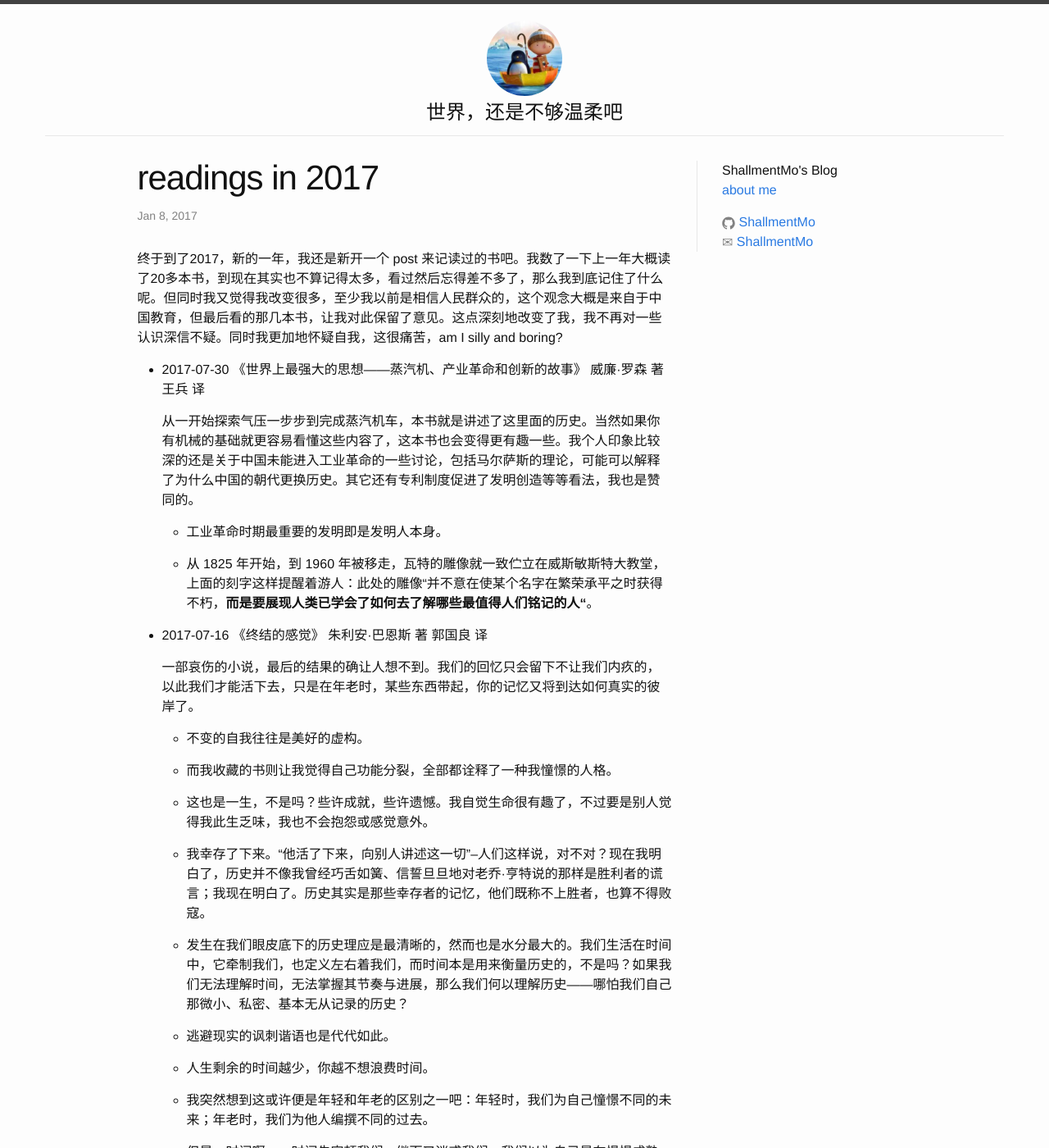
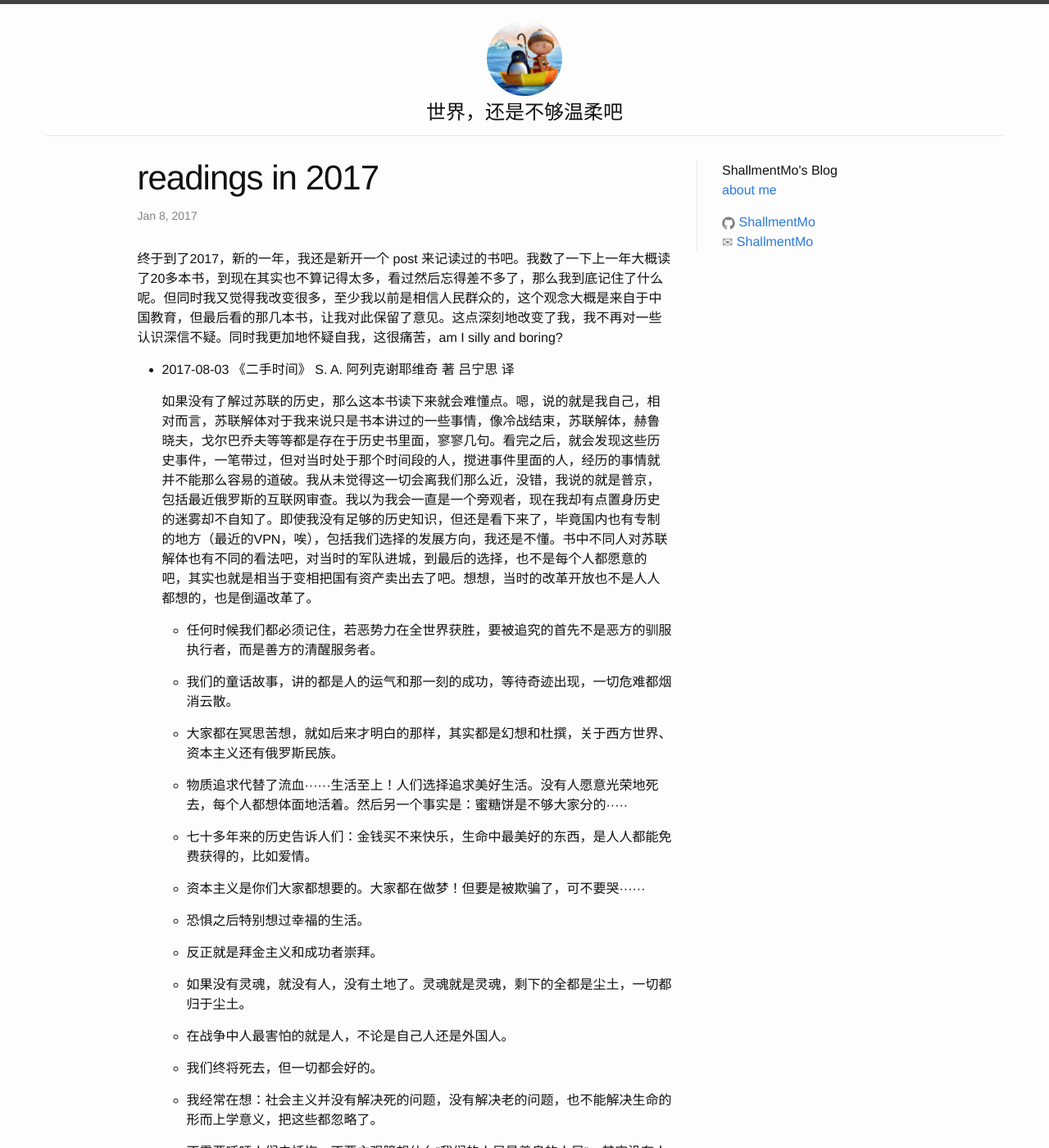
Before and after one commit to ShallmentMo/shallmentmo.github.com, a Jekyll site: the page built from _posts/2017-01-08-readings-in-2017.md, in a window 1280 px wide and 1400 px high. Shown: the whole window at 82% size. Built offline with Jekyll 4.4.1, drawn with Linux system fonts in a browser that asks for light colours; some of the changed text lies outside the part shown.

Commit message:
add 2017-08-03 reading

```diff
--- a/_posts/2017-01-08-readings-in-2017.md
+++ b/_posts/2017-01-08-readings-in-2017.md
@@ -6,6 +6,50 @@ categories: posts
 ---
 
 终于到了2017，新的一年，我还是新开一个 post 来记读过的书吧。我数了一下上一年大概读了20多本书，到现在其实也不算记得太多，看过然后忘得差不多了，那么我到底记住了什么呢。但同时我又觉得我改变很多，至少我以前是相信人民群众的，这个观念大概是来自于中国教育，但最后看的那几本书，让我对此保留了意见。这点深刻地改变了我，我不再对一些认识深信不疑。同时我更加地怀疑自我，这很痛苦，am I silly and boring?
+
+* 2017-08-03 《二手时间》 S. A. 阿列克谢耶维奇 著 吕宁思 译
+
+  如果没有了解过苏联的历史，那么这本书读下来就会难懂点。嗯，说的就是我自己，相对而言，苏联解体对于我来说只是书本讲过的一些事情，像冷战结束，苏联解体，赫鲁晓夫，戈尔巴乔夫等等都是存在于历史书里面，寥寥几句。看完之后，就会发现这些历史事件，一笔带过，但对当时处于那个时间段的人，搅进事件里面的人，经历的事情就并不能那么容易的道破。我从未觉得这一切会离我们那么近，没错，我说的就是普京，包括最近俄罗斯的互联网审查。我以为我会一直是一个旁观者，现在我却有点置身历史的迷雾却不自知了。即使我没有足够的历史知识，但还是看下来了，毕竟国内也有专制的地方（最近的VPN，唉），包括我们选择的发展方向，我还是不懂。书中不同人对苏联解体也有不同的看法吧，对当时的军队进城，到最后的选择，也不是每个人都愿意的吧，其实也就是相当于变相把国有资产卖出去了吧。想想，当时的改革开放也不是人人都想的，也是倒逼改革了。
+
+  * 任何时候我们都必须记住，若恶势力在全世界获胜，要被追究的首先不是恶方的驯服执行者，而是善方的清醒服务者。
+
+  * 我们的童话故事，讲的都是人的运气和那一刻的成功，等待奇迹出现，一切危难都烟消云散。
+
+  * 大家都在冥思苦想，就如后来才明白的那样，其实都是幻想和杜撰，关于西方世界、资本主义还有俄罗斯民族。
+
+  * 物质追求代替了流血······生活至上！人们选择追求美好生活。没有人愿意光荣地死去，每个人都想体面地活着。然后另一个事实是：蜜糖饼是不够大家分的·····
+
+  * 七十多年来的历史告诉人们：金钱买不来快乐，生命中最美好的东西，是人人都能免费获得的，比如爱情。
+
+  * 资本主义是你们大家都想要的。大家都在做梦！但要是被欺骗了，可不要哭······
+
+  * 恐惧之后特别想过幸福的生活。
+
+  * 反正就是拜金主义和成功者崇拜。
+
+  * 如果没有灵魂，就没有人，没有土地了。灵魂就是灵魂，剩下的全都是尘土，一切都归于尘土。
+
+  * 在战争中人最害怕的就是人，不论是自己人还是外国人。
+
+  * 我们终将死去，但一切都会好的。
+
+  * 我经常在想：社会主义并没有解决死的问题，没有解决老的问题，也不能解决生命的形而上学意义，把这些都忽略了。
+
+  * 不需要呼吁人们去忏悔，不要主观臆想什么“我们的人民是善良的人民“，其实没有人愿意忏悔，这是一项很艰难的事情。
+
+  * 真相是，人类仅仅会可怜自己，但不会可怜别人。
+
+  * 人不是坏的，但也不是好的。
+
+  * 没有坏人，也没有好人，每个人都有自己的利益······
+
+  * 我是谁？芸芸众生中的一个······我们平凡普通，默默无闻，虽然我们努力生活。我们去爱，我们忍受苦难，但没人对我们感兴趣，书中也不会写到我们。普罗大众，数不清的人。从没有人问过我的生活怎么样，
+
+  * 她看见过地狱，必须要让她再看到天堂。这样她的世界才会恢复平衡。
+
+  * 今天是他们，明天就是我们。如果所有人都沉默不语，就是所有人都默许。
+
+  * 我见过的民众暴动，一辈子都让我心惊胆战。我深知无知者手中的自由多么可怕。动乱总是以流血结束。战争是一只恶狼，它也可能来到你们家······
 
 * 2017-07-30 《世界上最强大的思想——蒸汽机、产业革命和创新的故事》 威廉·罗森 著 王兵 译
 
```
